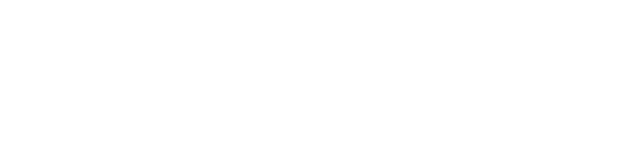
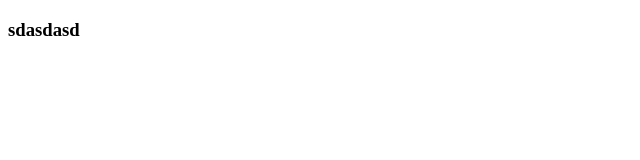
Before and after one commit to ishandade290-glitch/It, a plain HTML site: page index.html in a window 1280 px wide. Shown: the full height of the page, 0-640 px from the left. Drawn offline with Linux system fonts and the light colour scheme.

Commit message:
init project

```diff
--- a/index.html
+++ b/index.html
@@ -4,8 +4,10 @@
     <meta charset="UTF-8">
     <meta name="viewport" content="width=device-width, initial-scale=1.0">
     <title>Document</title>
+    <link rel="stylesheet" href="style.css">
 </head>
 <body>
+    <h3 class="color">sdasdasd</h3>
 
 </body>
 </html>
--- /dev/null
+++ b/style.css
@@ -0,0 +1,3 @@
+.color{
+    color:"red"
+}
```
